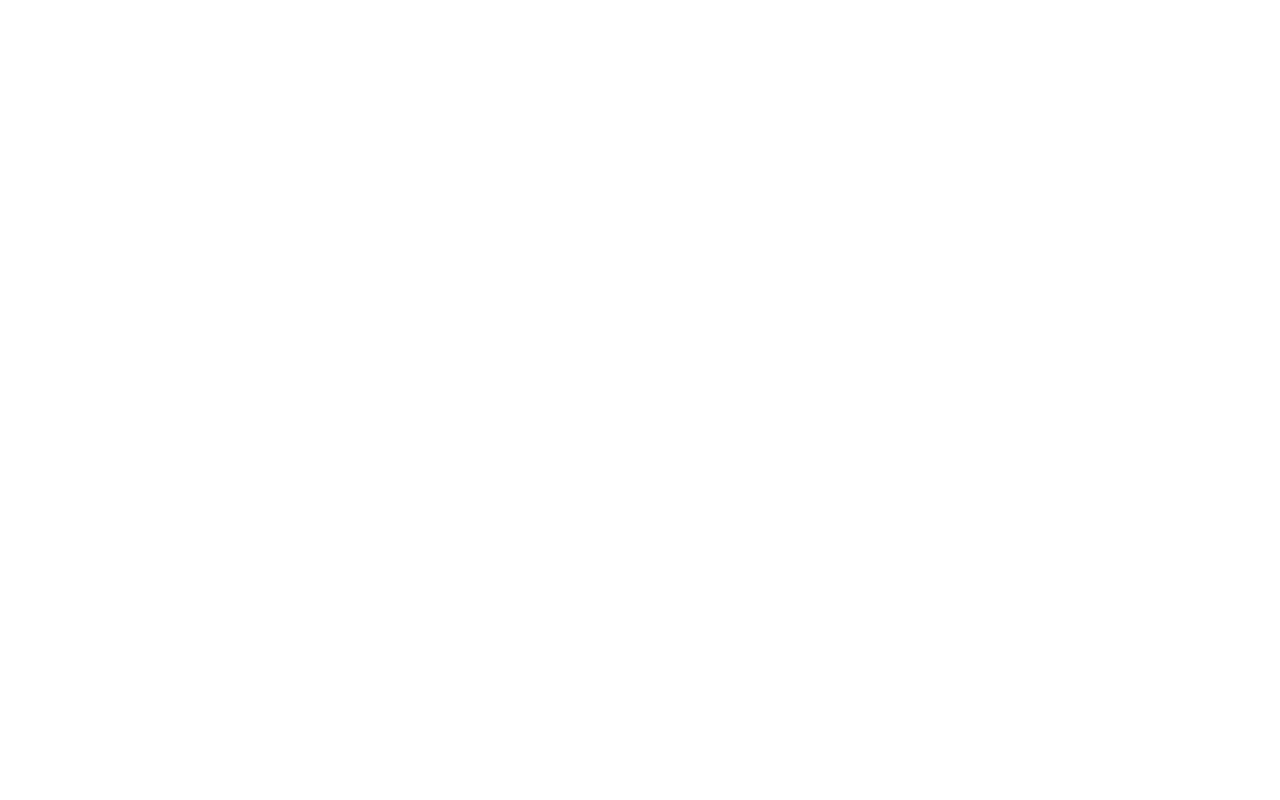
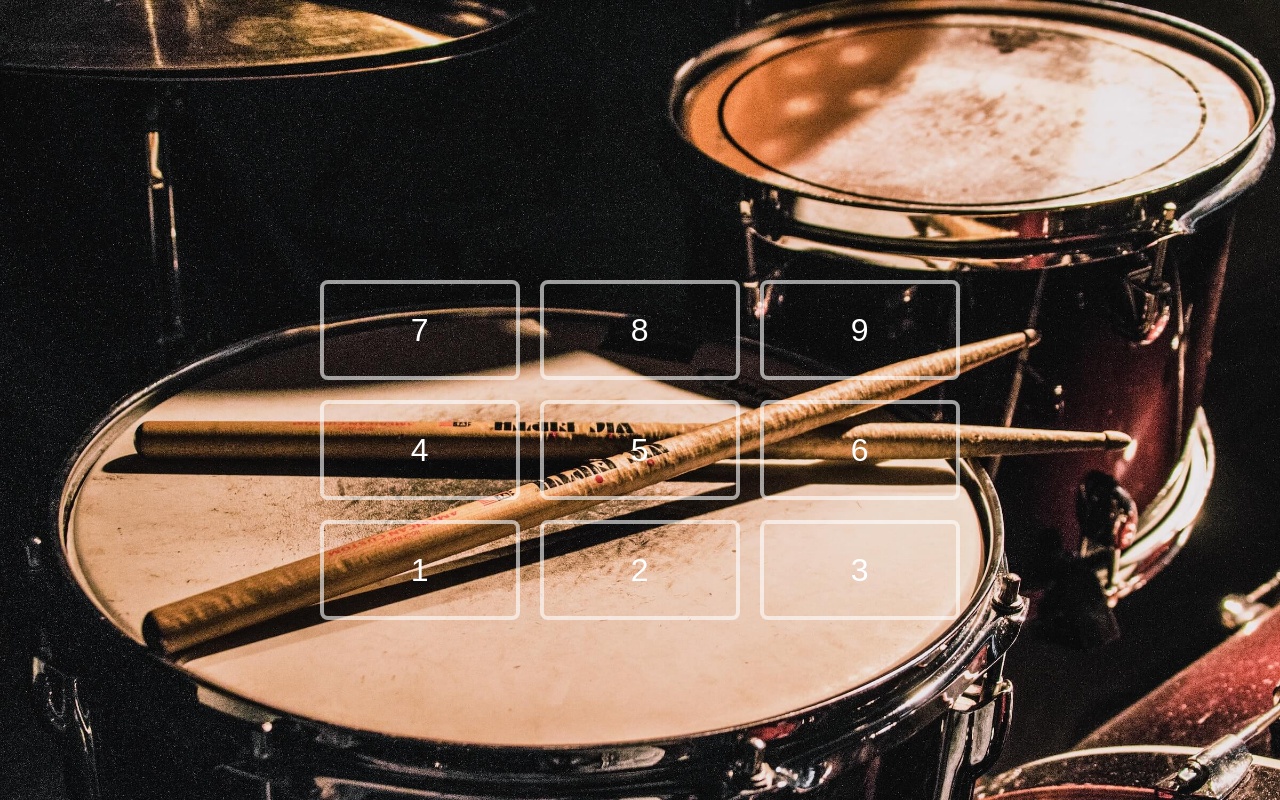
Before and after one commit to ALPINISTLAR/Mmobile, a plain HTML site: page index.html in a window 1280 px wide. Drawn offline with Linux system fonts and the light colour scheme.

Commit message:
drum game

```diff
--- a/css/styles.css
+++ b/css/styles.css
@@ -25,7 +25,9 @@
   line-height: 1.5;
   font-family: Arial, sans-serif;
   letter-spacing: 0.5px;
-  background-color: #fff;
+  background-image: url(../img/drum.jpg);
+  background-repeat: no-repeat;
+  background-size: cover;
   color: #222;
 }
 img
@@ -62,13 +64,44 @@
 /* *** CONTAINER *** */
 .container
 {
+  max-width: 1150px;
+  padding-left: 20px;
+  padding-right: 20px;
   width: 100%;
   margin-right: auto;
   margin-left: auto;
+  padding-top: 100px;
+  display: flex;
+  justify-content: center;
 }
 
 /* ** MAIN CONTENT ** */
 .main-content
 {
+  display: flex;
+  align-items: center;
   flex-grow: 1;
 }
+.grid{
+  width: 640px;
+  gap: 20px;
+  display: grid;
+  grid-template-columns: 1fr 1fr 1fr;
+}
+.sound{
+  display: flex;
+  align-items: center;
+  justify-content: center;
+  width: 200px;
+  height: 100px;
+  border: 4px solid rgb(255, 255, 255, 0.6);
+  color: #fff;
+  font-size: 32px;
+  line-height: normal;
+  border-radius: 8px;
+  cursor: grabbing;
+}
+.sound--active{
+  /* color: grey; */
+  background-color: rgb(255, 255, 255, 0.6);
+}
--- a/index.html
+++ b/index.html
@@ -4,28 +4,43 @@
   <meta charset="UTF-8">
   <meta http-equiv="X-UA-Compatible" content="IE=edge">
   <meta name="viewport" content="width=device-width, initial-scale=1.0">
-  <title>Document</title>
-  <!-- ======================================= -->
-  <!-- =====         GOOGLE FONTS         ==== -->
-  <!-- ======================================= -->
-
-
-
-  <!-- =============================== -->
-  <!-- =====       STYLES        ===== -->
-  <!-- =============================== -->
+  <title>Drum Kit</title>
+  <!-- Google Fonts -->
+  <link rel="preconnect" href="https://fonts.googleapis.com">
+  <link rel="preconnect" href="https://fonts.gstatic.com" crossorigin>
+  <link href="https://fonts.googleapis.com/css2?family=Inter:wght@200;300;400;500;600;700;800;900&display=swap" rel="stylesheet">
+  <!-- Styles -->
   <link rel="stylesheet" href="css/normalize.css">
   <link rel="stylesheet" href="css/styles.css">
 </head>
 <body>
-
-
-
-<!-- ************************ -->
-<!-- ***   MAIN SECTION   *** -->
-<!-- ************************ -->
-<main class="main-content"></main>
-
+  <!-- Main Section -->
+  <main class="main-content" role="main">
+    <div class="container">
+      <div class="grid" role="grid">
+        <div data-key="103" class="sound" role="button">7</div>
+        <div data-key="104" class="sound" role="button">8</div>
+        <div data-key="105" class="sound" role="button">9</div>
+        <div data-key="100" class="sound" role="button">4</div>
+        <div data-key="101" class="sound" role="button">5</div>
+        <div data-key="102" class="sound" role="button">6</div>
+        <div data-key="97" class="sound" role="button">1</div>
+        <div data-key="98" class="sound" role="button">2</div>
+        <div data-key="99" class="sound" role="button">3</div>
+      </div>
+      <div class="audio" role="list">
+        <audio data-key="103" src="audios/crash.mp3"></audio>
+        <audio data-key="104" src="audios/kick-bass.mp3"></audio>
+        <audio data-key="105" src="audios/snare.mp3"></audio>
+        <audio data-key="100" src="audios/tom-1.mp3"></audio>
+        <audio data-key="101" src="audios/tom-2.mp3"></audio>
+        <audio data-key="102" src="audios/snare.mp3"></audio>
+        <audio data-key="97" src="audios/tom-3.mp3"></audio>
+        <audio data-key="98" src="audios/tom-4.mp3"></audio>
+        <audio data-key="99" src="audios/crash.mp3"></audio>
+      </div>
+    </div>
+  </main>
   <script src="js/main.js"></script>
 </body>
 </html>
--- a/js/main.js
+++ b/js/main.js
@@ -0,0 +1,20 @@
+document.addEventListener('keydown', function(event) {
+  handleAudio(event.keyCode || event.which);
+});
+
+document.querySelectorAll('.sound').forEach(function(element) {
+  element.addEventListener('click', function() {
+      handleAudio(this.getAttribute('data-key'));
+  });
+});
+
+function handleAudio(keyCode) {
+  // Audio elementini tanlash
+  var audioElement = document.querySelector('.audio audio[data-key="' + keyCode + '"]');
+
+  // Agar audio fayli topilsa, uni ijro etish
+  if (audioElement) {
+      audioElement.currentTime = 0; // Qayta boshlash uchun
+      audioElement.play();
+  }
+}
```
Also changed, not shown: img/drum.jpg (added), 7 other files.
